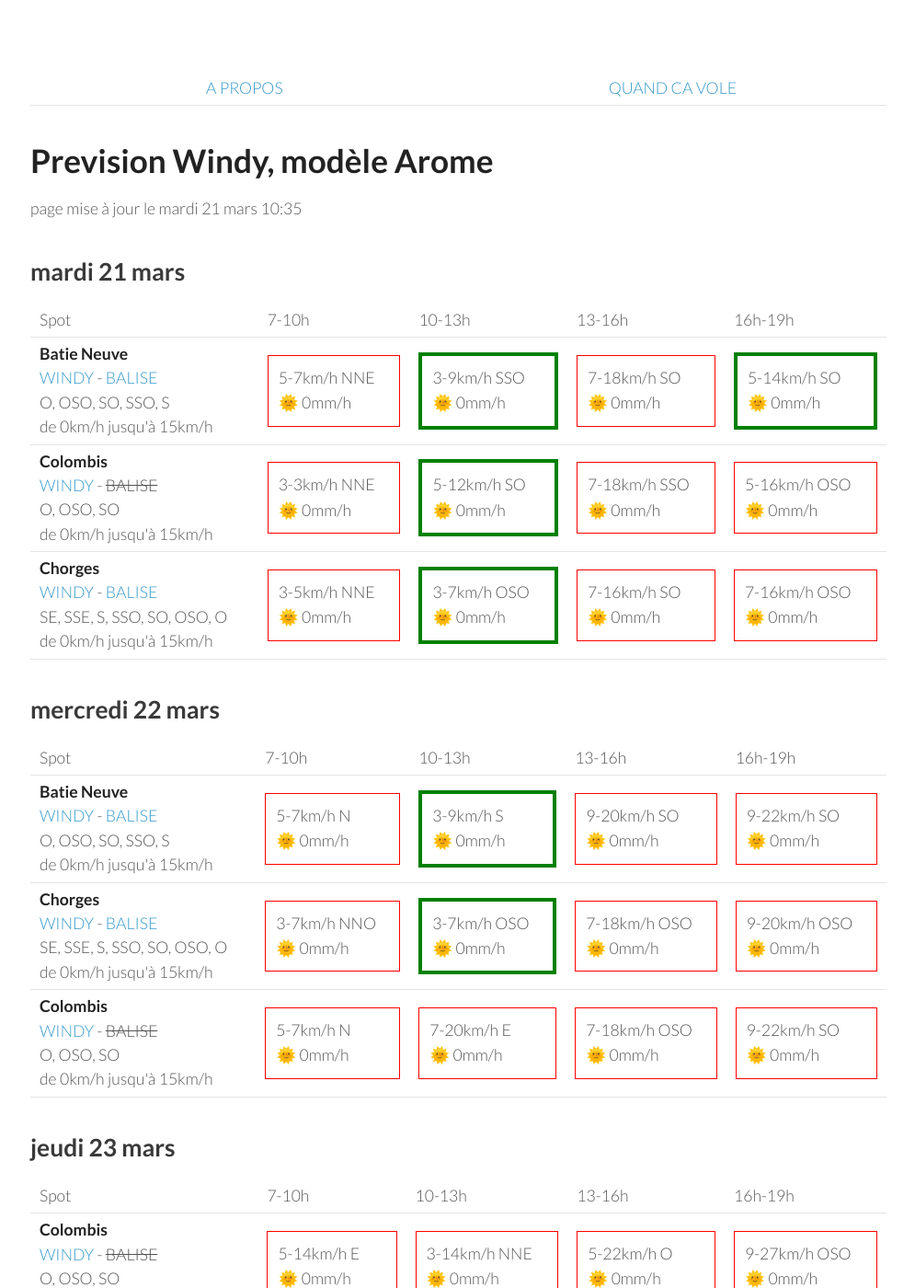
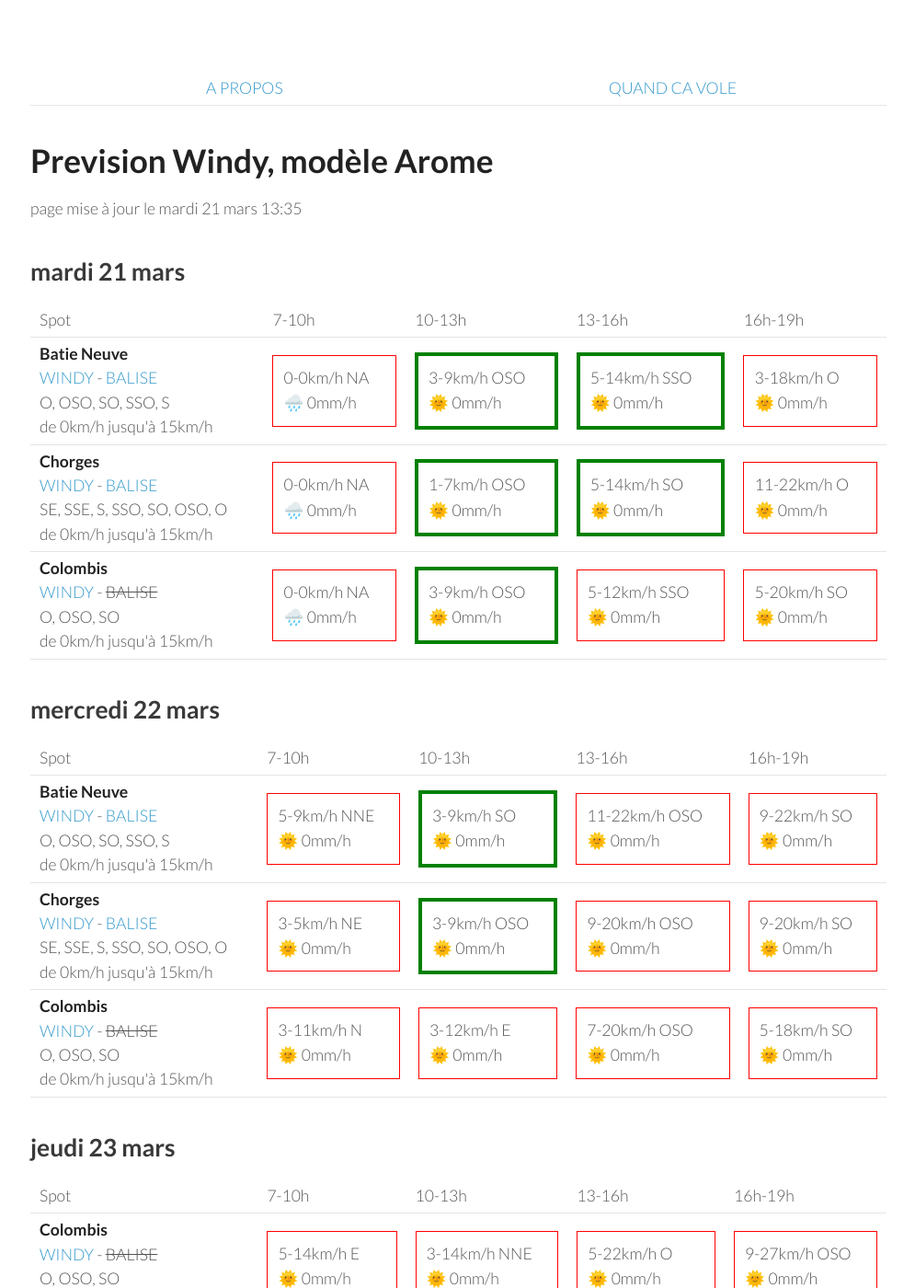
Before and after one commit to parapente-dans-le-nord/parapente-dans-le-nord.github.io, a Jekyll site: the page built from saint_andre.markdown, in a window 1280 px wide and 1400 px high. Shown: the whole window at 92% size, without its empty margins (25-1020 px from the left). Built offline with Jekyll 4.4.1, drawn with Linux system fonts in a browser that asks for light colours.

Commit message:
update index.markdown

```diff
--- a/saint_andre.markdown
+++ b/saint_andre.markdown
@@ -7,7 +7,7 @@ title:  "Tous les spots"
 {: .links}
 
 # Prevision Windy, modèle Arome
-page mise à jour le mardi 21 mars 10:35
+page mise à jour le mardi 21 mars 13:35
 
 ## mardi 21 mars
 
@@ -24,31 +24,28 @@ page mise à jour le mardi 21 mars 10:35
 <tr>
         <td><strong>Batie Neuve</strong><br><a href="https://windy.com/44.584/6.236?44.559,6.262,10,m:eTtagly">WINDY</a> - <span class=""><a href="https://www.openwindmap.org/PP554">BALISE</a> </span><br> <span class="vent-favorable">O, OSO, SO, SSO, S</span><br><span class="force-vent">de 0km/h jusqu'à 15km/h</span> </td>
 
-            <td><div class="not-flyable"><p>5-7km/h NNE</p><p>🌞 0mm/h</p></div></td>
-            <td><div class="flyable"><p>3-9km/h SSO</p><p>🌞 0mm/h</p></div></td>
-            <td><div class="not-flyable"><p>7-18km/h SO</p><p>🌞 0mm/h</p></div></td>
+            <td><div class="not-flyable"><p>0-0km/h NA</p><p>🌧️ 0mm/h</p></div></td>
+            <td><div class="flyable"><p>3-9km/h OSO</p><p>🌞 0mm/h</p></div></td>
+            <td><div class="flyable"><p>5-14km/h SSO</p><p>🌞 0mm/h</p></div></td>
+            <td><div class="not-flyable"><p>3-18km/h O</p><p>🌞 0mm/h</p></div></td>
+
+    </tr>
+<tr>
+        <td><strong>Chorges</strong><br><a href="https://windy.com/44.578/6.280?44.559,6.262,10">WINDY</a> - <span class=""><a href="https://www.openwindmap.org/PP554">BALISE</a> </span><br> <span class="vent-favorable">SE, SSE, S, SSO, SO, OSO, O</span><br><span class="force-vent">de 0km/h jusqu'à 15km/h</span> </td>
+
+            <td><div class="not-flyable"><p>0-0km/h NA</p><p>🌧️ 0mm/h</p></div></td>
+            <td><div class="flyable"><p>1-7km/h OSO</p><p>🌞 0mm/h</p></div></td>
             <td><div class="flyable"><p>5-14km/h SO</p><p>🌞 0mm/h</p></div></td>
-
+            <td><div class="not-flyable"><p>11-22km/h O</p><p>🌞 0mm/h</p></div></td>
 
     </tr>
 <tr>
         <td><strong>Colombis</strong><br><a href="https://windy.com/44.494/6.216?44.559,6.262,10">WINDY</a> - <span class="no-balise"> BALISE </span><br> <span class="vent-favorable">O, OSO, SO</span><br><span class="force-vent">de 0km/h jusqu'à 15km/h</span> </td>
 
-            <td><div class="not-flyable"><p>3-3km/h NNE</p><p>🌞 0mm/h</p></div></td>
-            <td><div class="flyable"><p>5-12km/h SO</p><p>🌞 0mm/h</p></div></td>
-            <td><div class="not-flyable"><p>7-18km/h SSO</p><p>🌞 0mm/h</p></div></td>
-            <td><div class="not-flyable"><p>5-16km/h OSO</p><p>🌞 0mm/h</p></div></td>
-
-
-    </tr>
-<tr>
-        <td><strong>Chorges</strong><br><a href="https://windy.com/44.578/6.280?44.559,6.262,10">WINDY</a> - <span class=""><a href="https://www.openwindmap.org/PP554">BALISE</a> </span><br> <span class="vent-favorable">SE, SSE, S, SSO, SO, OSO, O</span><br><span class="force-vent">de 0km/h jusqu'à 15km/h</span> </td>
-
-            <td><div class="not-flyable"><p>3-5km/h NNE</p><p>🌞 0mm/h</p></div></td>
-            <td><div class="flyable"><p>3-7km/h OSO</p><p>🌞 0mm/h</p></div></td>
-            <td><div class="not-flyable"><p>7-16km/h SO</p><p>🌞 0mm/h</p></div></td>
-            <td><div class="not-flyable"><p>7-16km/h OSO</p><p>🌞 0mm/h</p></div></td>
-
+            <td><div class="not-flyable"><p>0-0km/h NA</p><p>🌧️ 0mm/h</p></div></td>
+            <td><div class="flyable"><p>3-9km/h OSO</p><p>🌞 0mm/h</p></div></td>
+            <td><div class="not-flyable"><p>5-12km/h SSO</p><p>🌞 0mm/h</p></div></td>
+            <td><div class="not-flyable"><p>5-20km/h SO</p><p>🌞 0mm/h</p></div></td>
 
     </tr>
 
@@ -70,9 +67,9 @@ page mise à jour le mardi 21 mars 10:35
 <tr>
         <td><strong>Batie Neuve</strong><br><a href="https://windy.com/44.584/6.236?44.559,6.262,10,m:eTtagly">WINDY</a> - <span class=""><a href="https://www.openwindmap.org/PP554">BALISE</a> </span><br> <span class="vent-favorable">O, OSO, SO, SSO, S</span><br><span class="force-vent">de 0km/h jusqu'à 15km/h</span> </td>
 
-            <td><div class="not-flyable"><p>5-7km/h N</p><p>🌞 0mm/h</p></div></td>
-            <td><div class="flyable"><p>3-9km/h S</p><p>🌞 0mm/h</p></div></td>
-            <td><div class="not-flyable"><p>9-20km/h SO</p><p>🌞 0mm/h</p></div></td>
+            <td><div class="not-flyable"><p>5-9km/h NNE</p><p>🌞 0mm/h</p></div></td>
+            <td><div class="flyable"><p>3-9km/h SO</p><p>🌞 0mm/h</p></div></td>
+            <td><div class="not-flyable"><p>11-22km/h OSO</p><p>🌞 0mm/h</p></div></td>
             <td><div class="not-flyable"><p>9-22km/h SO</p><p>🌞 0mm/h</p></div></td>
 
 
@@ -80,20 +77,20 @@ page mise à jour le mardi 21 mars 10:35
 <tr>
         <td><strong>Chorges</strong><br><a href="https://windy.com/44.578/6.280?44.559,6.262,10">WINDY</a> - <span class=""><a href="https://www.openwindmap.org/PP554">BALISE</a> </span><br> <span class="vent-favorable">SE, SSE, S, SSO, SO, OSO, O</span><br><span class="force-vent">de 0km/h jusqu'à 15km/h</span> </td>
 
-            <td><div class="not-flyable"><p>3-7km/h NNO</p><p>🌞 0mm/h</p></div></td>
-            <td><div class="flyable"><p>3-7km/h OSO</p><p>🌞 0mm/h</p></div></td>
-            <td><div class="not-flyable"><p>7-18km/h OSO</p><p>🌞 0mm/h</p></div></td>
+            <td><div class="not-flyable"><p>3-5km/h NE</p><p>🌞 0mm/h</p></div></td>
+            <td><div class="flyable"><p>3-9km/h OSO</p><p>🌞 0mm/h</p></div></td>
             <td><div class="not-flyable"><p>9-20km/h OSO</p><p>🌞 0mm/h</p></div></td>
+            <td><div class="not-flyable"><p>9-20km/h SO</p><p>🌞 0mm/h</p></div></td>
 
 
     </tr>
 <tr>
         <td><strong>Colombis</strong><br><a href="https://windy.com/44.494/6.216?44.559,6.262,10">WINDY</a> - <span class="no-balise"> BALISE </span><br> <span class="vent-favorable">O, OSO, SO</span><br><span class="force-vent">de 0km/h jusqu'à 15km/h</span> </td>
 
-            <td><div class="not-flyable"><p>5-7km/h N</p><p>🌞 0mm/h</p></div></td>
-            <td><div class="not-flyable"><p>7-20km/h E</p><p>🌞 0mm/h</p></div></td>
-            <td><div class="not-flyable"><p>7-18km/h OSO</p><p>🌞 0mm/h</p></div></td>
-            <td><div class="not-flyable"><p>9-22km/h SO</p><p>🌞 0mm/h</p></div></td>
+            <td><div class="not-flyable"><p>3-11km/h N</p><p>🌞 0mm/h</p></div></td>
+            <td><div class="not-flyable"><p>3-12km/h E</p><p>🌞 0mm/h</p></div></td>
+            <td><div class="not-flyable"><p>7-20km/h OSO</p><p>🌞 0mm/h</p></div></td>
+            <td><div class="not-flyable"><p>5-18km/h SO</p><p>🌞 0mm/h</p></div></td>
 
 
     </tr>
```
